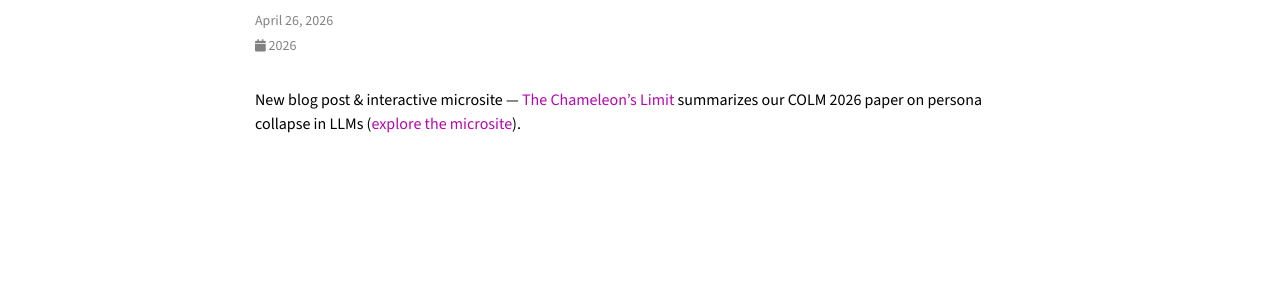
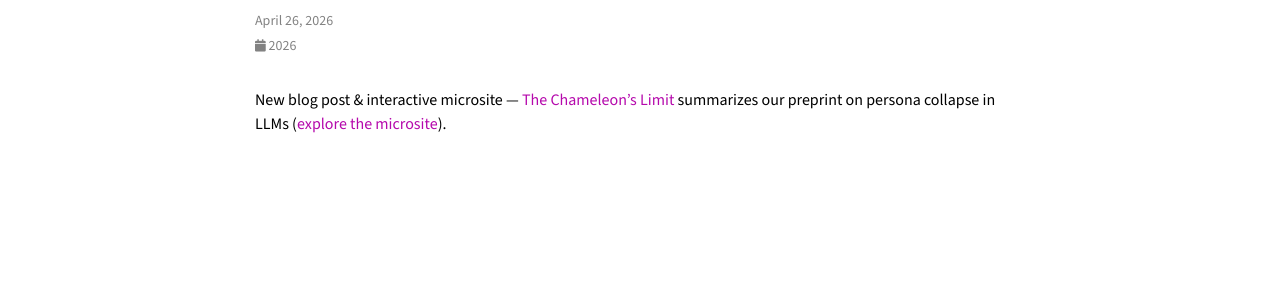
Before and after one commit to Algoroxyolo/algoroxyolo.github.io, a Jekyll site: the page built from _news/announcement_5.md, in a window 1280 px wide. Shown: the part 151-434 px from the top of the page. Built offline with Jekyll 4.4.1, drawn with Linux system fonts in a browser that asks for light colours; comment, search, counter and statistics services are not loaded; a style sheet for code colours, icons or effects is not loaded.

Commit message:
modified:   projects/chameleon-limit/css/style.css 	modified:   projects/chameleon-limit/index.html 	modified:   projects/chameleon-limit/js/main.js

```diff
--- a/_news/announcement_5.md
+++ b/_news/announcement_5.md
@@ -4,4 +4,4 @@
 inline: true
 related_posts: false
 ---
-New blog post & interactive microsite — [The Chameleon's Limit]({{ '/blog/2026/chameleon-limit/' | relative_url }}) summarizes our COLM 2026 paper on persona collapse in LLMs ([explore the microsite]({{ '/projects/chameleon-limit/' | relative_url }})).
+New blog post & interactive microsite — [The Chameleon's Limit]({{ '/blog/2026/chameleon-limit/' | relative_url }}) summarizes our preprint on persona collapse in LLMs ([explore the microsite]({{ '/projects/chameleon-limit/' | relative_url }})).
--- a/_posts/2026-04-26-chameleon-limit.html
+++ b/_posts/2026-04-26-chameleon-limit.html
@@ -2,7 +2,7 @@
 layout: editorial
 title: "The Chameleon's Limit: Why LLM Persona Populations Collapse"
 date: 2026-04-26
-description: "A summary of our COLM 2026 paper. We measure persona collapse across 10 LLMs and 1,144 personas, and show that better per-persona fidelity often makes population diversity worse."
+description: "A summary of our preprint. We measure persona collapse across 10 LLMs and 1,144 personas, and show that better per-persona fidelity often makes population diversity worse."
 tags: [academic, AI, evaluation]
 categories: [blog]
 author: Lorenzo Xiao
@@ -176,7 +176,7 @@
 ---
 
 <header class="hero hero--compact">
-  <div class="hero-badge">COLM 2026 &middot; Preprint</div>
+  <div class="hero-badge">2026 &middot; Preprint</div>
   <h1>The Chameleon's <em>Limit</em></h1>
   <p class="hero-sub">Ten LLMs, three behavioral instruments, 1,144 personas &mdash; and a geometric account of why model populations cluster into archipelagos while human populations form a cloud.</p>
   <p class="hero-meta">Yunze (Lorenzo) Xiao &middot; with Vivienne Zhang, Chenghao Yang, Ningshan Ma, Weihao Xuan, Jen-tse Huang &middot; April 2026</p>
@@ -190,7 +190,7 @@
   <div>
     <span class="paper-card__eyebrow">Microsite</span>
     <p class="paper-card__title">The Chameleon's Limit &mdash; Interactive Walkthrough</p>
-    <p class="paper-card__meta">Xiao, Zhang, Yang, Ma, Xuan, Huang &middot; COLM 2026 &middot; Preprint</p>
+    <p class="paper-card__meta">Xiao, Zhang, Yang, Ma, Xuan, Huang &middot; 2026 &middot; Preprint</p>
   </div>
   <a class="paper-card__btn" href="{{ '/projects/chameleon-limit/' | relative_url }}">
     Open the microsite <i class="fas fa-arrow-right"></i>
--- a/projects/chameleon-limit/index.html
+++ b/projects/chameleon-limit/index.html
@@ -45,7 +45,7 @@
                 <img src="assets/icons/github-mark.png" alt="" style="width:14px;height:14px;">
                 <span>Code &amp; Data</span>
             </a>
-            <div class="version-tag">COLM 2026</div>
+            <div class="version-tag">2026 · Preprint</div>
         </div>
     </aside>
 
@@ -61,7 +61,7 @@
             <div class="hero-inner">
                 <div class="hero-badge">
                     <span class="badge-dot"></span>
-                    COLM 2026 · Preprint
+                    2026 · Preprint
                 </div>
                 <h1 class="hero-title">
                     <span class="hero-title-small">The Chameleon's Limit</span>
```
Also changed, not shown: _projects/3_chameleon-limit.md (+1 -1 lines), projects/chameleon-limit/css/style.css (+0 -20 lines), projects/chameleon-limit/js/main.js (+0 -36 lines).
